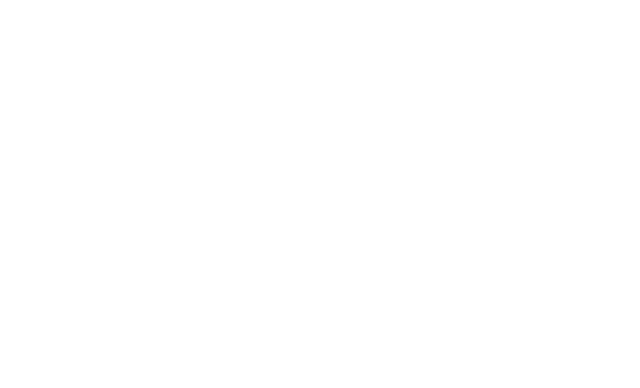
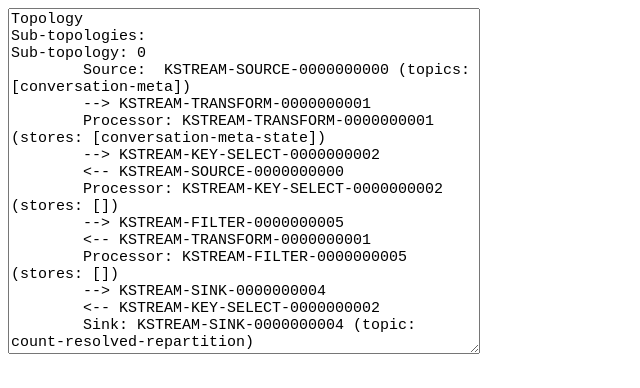
Before and after one commit to lfrei/kafka-flow, a React (Create React App) app: page / in a window 1280 px wide. Shown: the top 388 px of the page, without its empty margins (0-640 px from the left). Built offline with nearby package versions, Linux system fonts and the light colour scheme.

Commit message:
Add input to update rendered topology

```diff
--- /dev/null
+++ b/src/components/Flow.css
@@ -0,0 +1,9 @@
+.update-topology-control {
+    font-size: 15px;
+    margin-bottom: 20px;
+}
+
+textarea {
+    vertical-align: top;
+    font-size: 15px;
+}
--- a/src/components/Flow.js
+++ b/src/components/Flow.js
@@ -1,13 +1,27 @@
-import React from 'react';
+import './Flow.css';
+import React, { useEffect, useState } from 'react';
 import ReactFlow from 'react-flow-renderer';
 import topology from '../topology/topology-example.json';
 import convertTopologyToFlow from '../topology/topology-converter.js';
 
 function Flow() {
-    const elements = convertTopologyToFlow(topology.simple);
+    const initialTopology = topology.complex;
+    const initialElements = convertTopologyToFlow(initialTopology);
+
+    const [elements, setElements] = useState(initialElements);
+    const [newTopology, setTopology] = useState(initialTopology);
+
+    useEffect(() => setElements(() => convertTopologyToFlow(newTopology)), [newTopology, setElements]);
 
     return (
         <div style={{ height: 1200 }}>
+            <div className="update-topology-control">
+                <textarea
+                    rows="20"
+                    cols="50"
+                    value={newTopology}
+                    onChange={(evt) => setTopology(evt.target.value)} />
+            </div>
             <ReactFlow elements={elements} />
         </div>
     )
```
